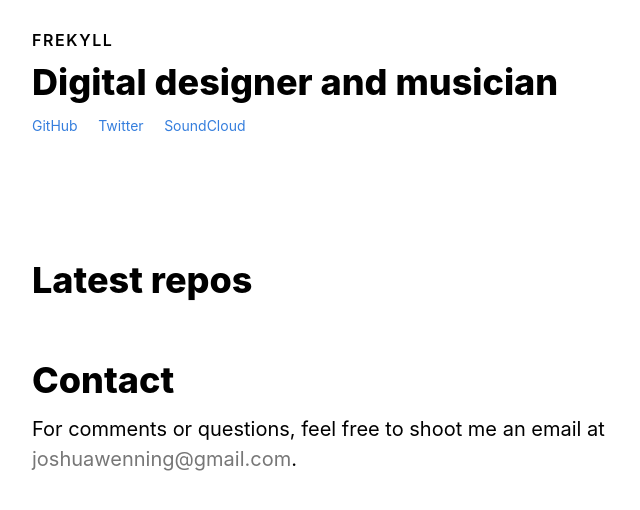
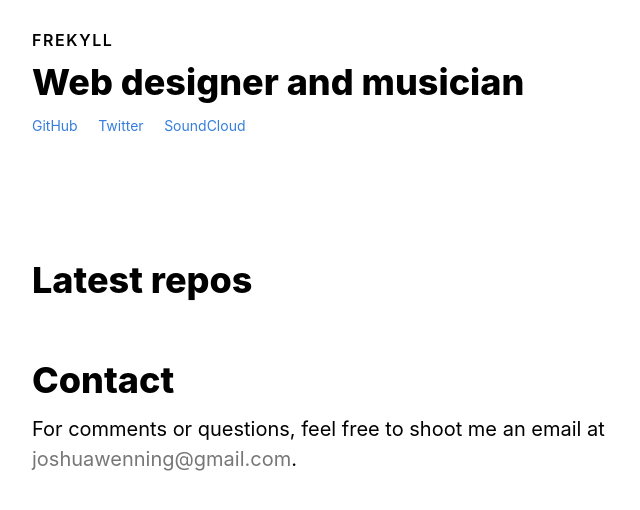
Before and after one commit to frekyll/frekyll, a Jekyll site: the page built from index.html, in a window 1280 px wide. Shown: the top 510 px of the page, without its empty margins (0-640 px from the left). Built offline with Jekyll 4.4.1, drawn with Linux system fonts in a browser that asks for light colours.

Commit message:
Change description

```diff
--- a/_config.yml
+++ b/_config.yml
@@ -1,4 +1,4 @@
-description: Digital designer and musician
+description: Web designer and musician
 email: joshuawenning@gmail.com
 title: Frekyll
 
```
